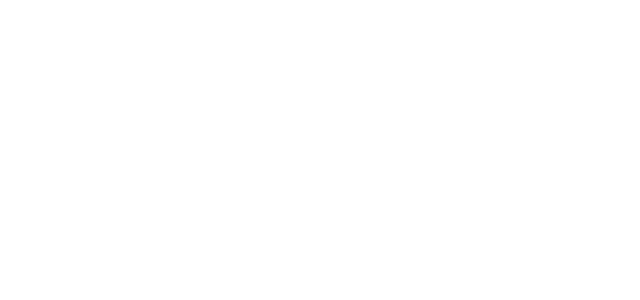
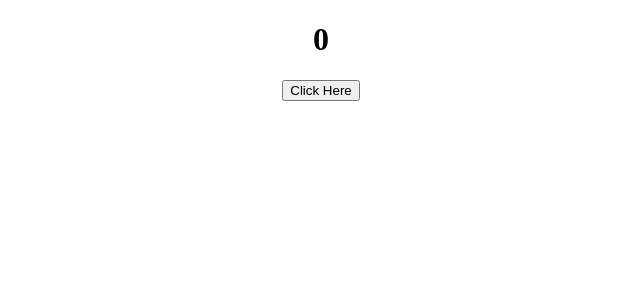
Before and after one commit to JakubDrozd/React-sandbox, a React (Create React App) app in the folder HooksCourse/hooks-course/: page / in a window 1280 px wide. Shown: the top 300 px of the page, without its empty margins (319-959 px from the left). Built offline with nearby package versions, Linux system fonts and the light colour scheme.

Commit message:
Feat: add new counter state

```diff
--- a/HooksCourse/hooks-course/src/App.js
+++ b/HooksCourse/hooks-course/src/App.js
@@ -1,5 +1,26 @@
+import { useState } from "react";
+import styled from "styled-components";
+
+const Base = styled.div`
+  text-align: center;
+`;
+
 function App() {
-  return <div></div>;
+  const [count, setCount] = useState(0);
+  const [showText, setShowText] = useState(false);
+  return (
+    <Base>
+      <h1>{count}</h1>
+      <button
+        onClick={() => {
+          setCount(count + 1);
+          setShowText(!showText);
+        }}
+      >
+        Click Here
+      </button>
+    </Base>
+  );
 }
 
 export default App;
```
